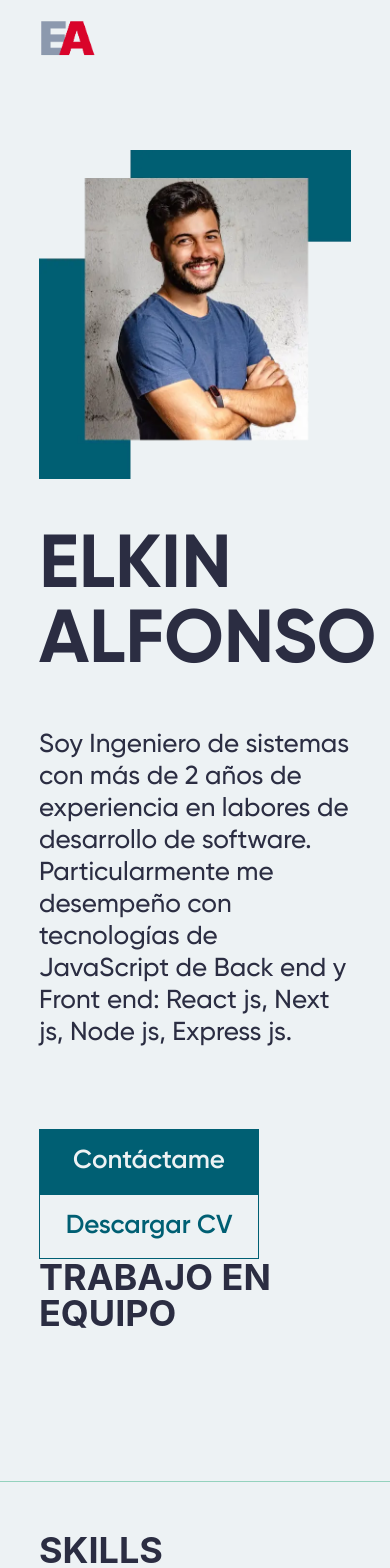
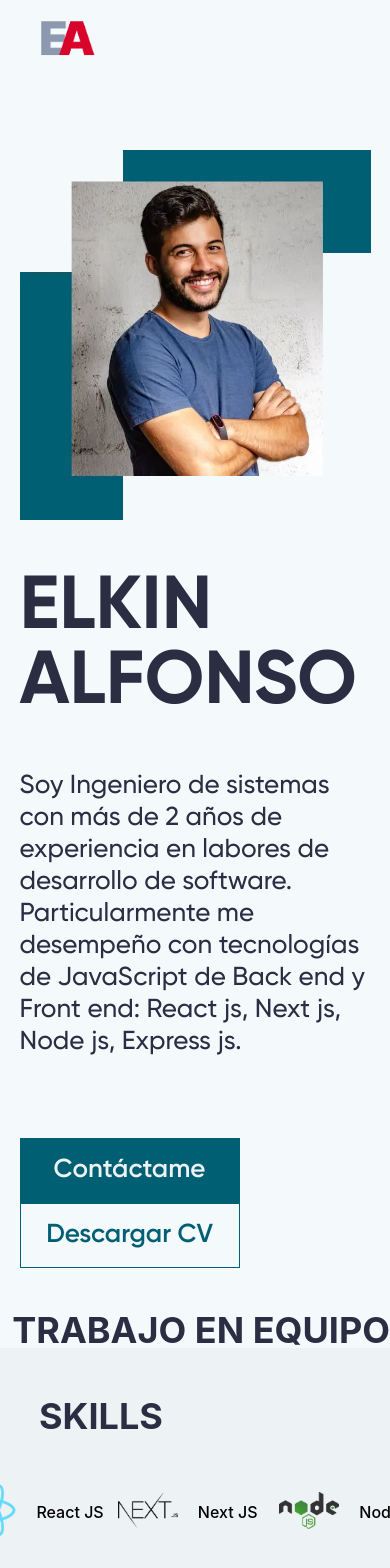
Before and after one commit to eldalco/portfolio, a Next.js app: page / in a window 390 px wide. Shown: the top 1568 px of the page. Built offline with nearby package versions, Linux system fonts and the light colour scheme.

Commit message:
Reponsive in SectionHero component

```diff
--- a/components/SectionHero/index.js
+++ b/components/SectionHero/index.js
@@ -14,7 +14,7 @@ return (
                 <ContentHero />
             </div>
         </div>
-        <div>
+        <div className={styles["div__slider"]}>
             <SliderWords />
         </div>
     </section>
--- a/components/SectionHero/styles.module.css
+++ b/components/SectionHero/styles.module.css
@@ -4,13 +4,20 @@
   align-items: center;
   justify-content: center;
   min-height: 100vh;
-  background-color: #EDF2F4;
-  border-bottom: 1px solid #94d2bd;
+  background-color: #F4F9FC;
+  border-bottom: 0px solid #e0f1eb;
   padding: 150px 10%;
+  position: relative;
 }
 @media (max-width: 980px) {
   .section__hero {
     min-height: auto;
+    padding: 150px 5%;
+  }
+}
+@media (max-width: 620px) {
+  .section__hero {
+    padding: 150px 5% 80px 5%;
   }
 }
 .div__hero {
@@ -42,3 +49,8 @@
     width: 100%;
   }
 }
+.div__slider {
+  position: absolute;
+  bottom: 0;
+  right: 0;
+}
```
